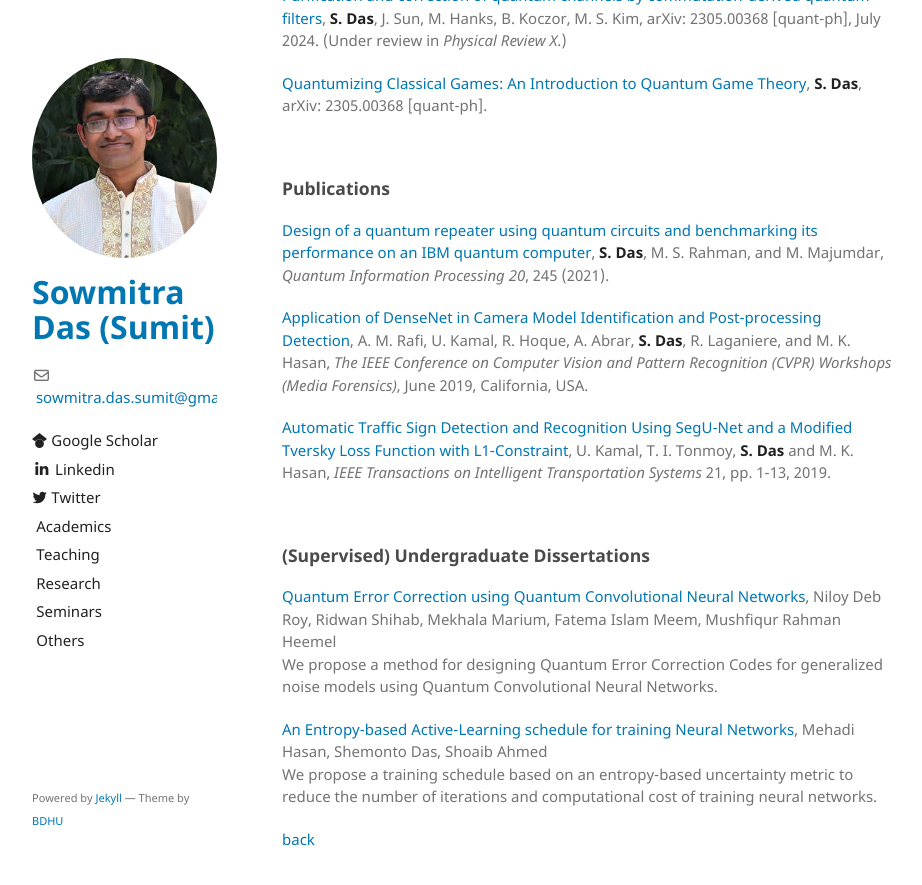
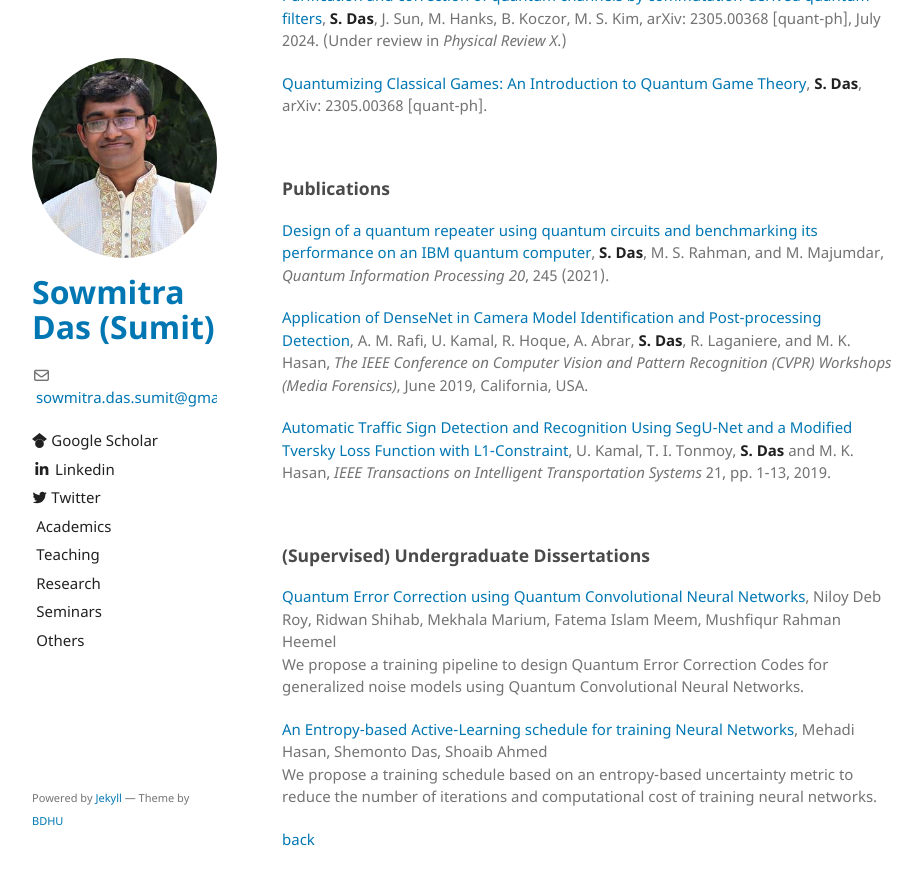
Before and after one commit to sowmitra-das-sumit/sowmitra-das-sumit.github.io, a Jekyll site: the page built from research.md, in a window 1280 px wide and 900 px high, scrolled down 967 px. Shown: the top 885 px of the window, without its empty margins (178-1100 px from the left). Built offline with Jekyll 4.4.1, drawn with Linux system fonts in a browser that asks for light colours; the repository's description, which GitHub fills in, is left out; our own code applies the rules of GitHub Pages for plain Markdown files.

Commit message:
Update research.md

```diff
--- a/research.md
+++ b/research.md
@@ -38,7 +38,7 @@ If you are interested in collaborating with me, give me an email!
 
 ### (Supervised) Undergraduate Dissertations
 [Quantum Error Correction using Quantum Convolutional Neural Networks](http://dspace.bracu.ac.bd/xmlui/handle/10361/14966), Niloy Deb Roy, Ridwan Shihab, Mekhala Marium, Fatema Islam Meem, Mushfiqur Rahman Heemel\
-We propose a method for designing Quantum Error Correction Codes for generalized noise models using  Quantum Convolutional Neural Networks.
+We propose a training pipeline to design Quantum Error Correction Codes for generalized noise models using Quantum Convolutional Neural Networks.
 
 [An Entropy-based Active-Learning schedule for training Neural Networks](http://dspace.bracu.ac.bd/xmlui/handle/10361/14809), Mehadi Hasan, Shemonto Das, Shoaib Ahmed\
 We propose a training schedule based on an entropy-based uncertainty metric to reduce the number of iterations and computational cost of training neural networks.
```
